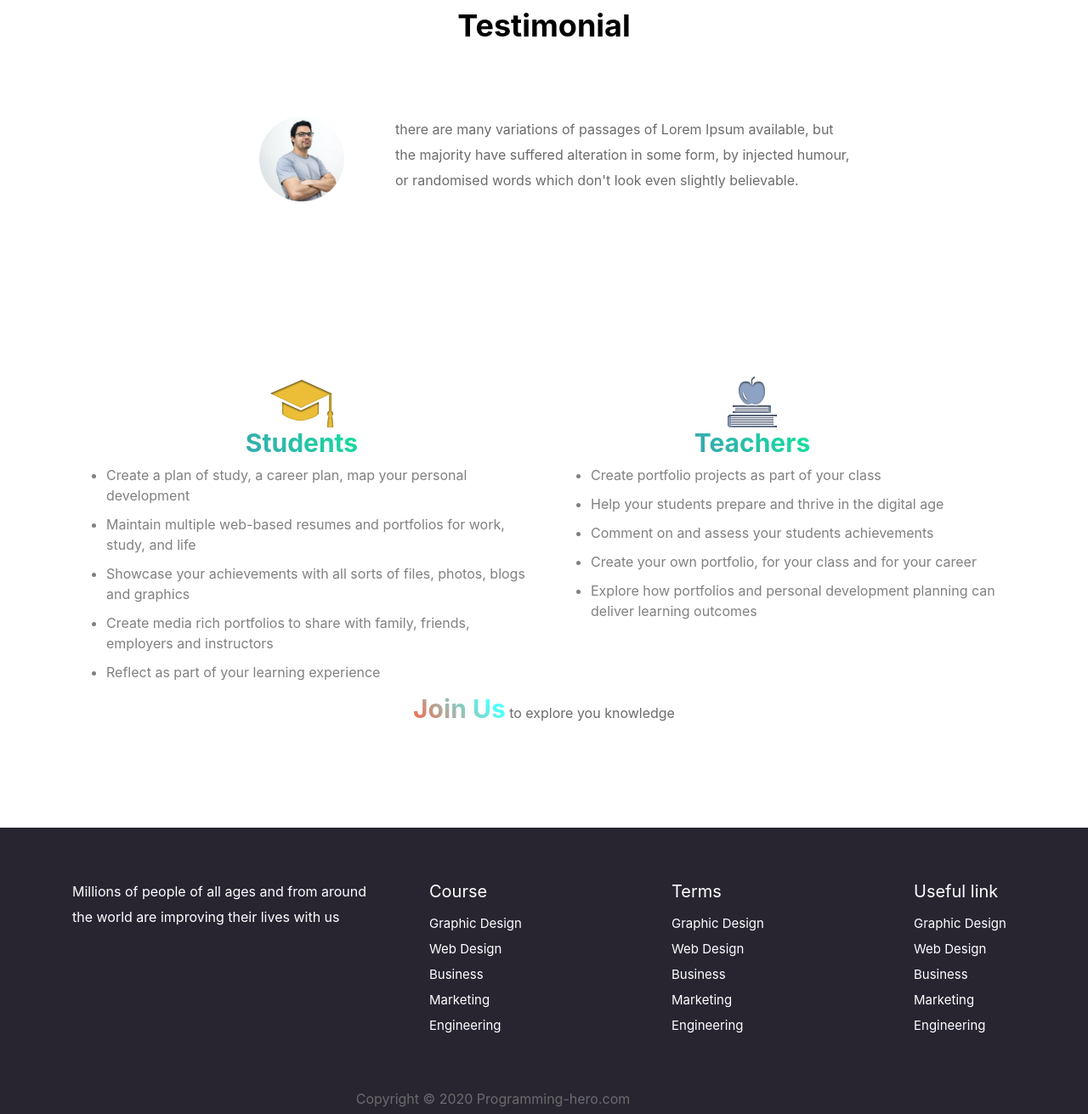
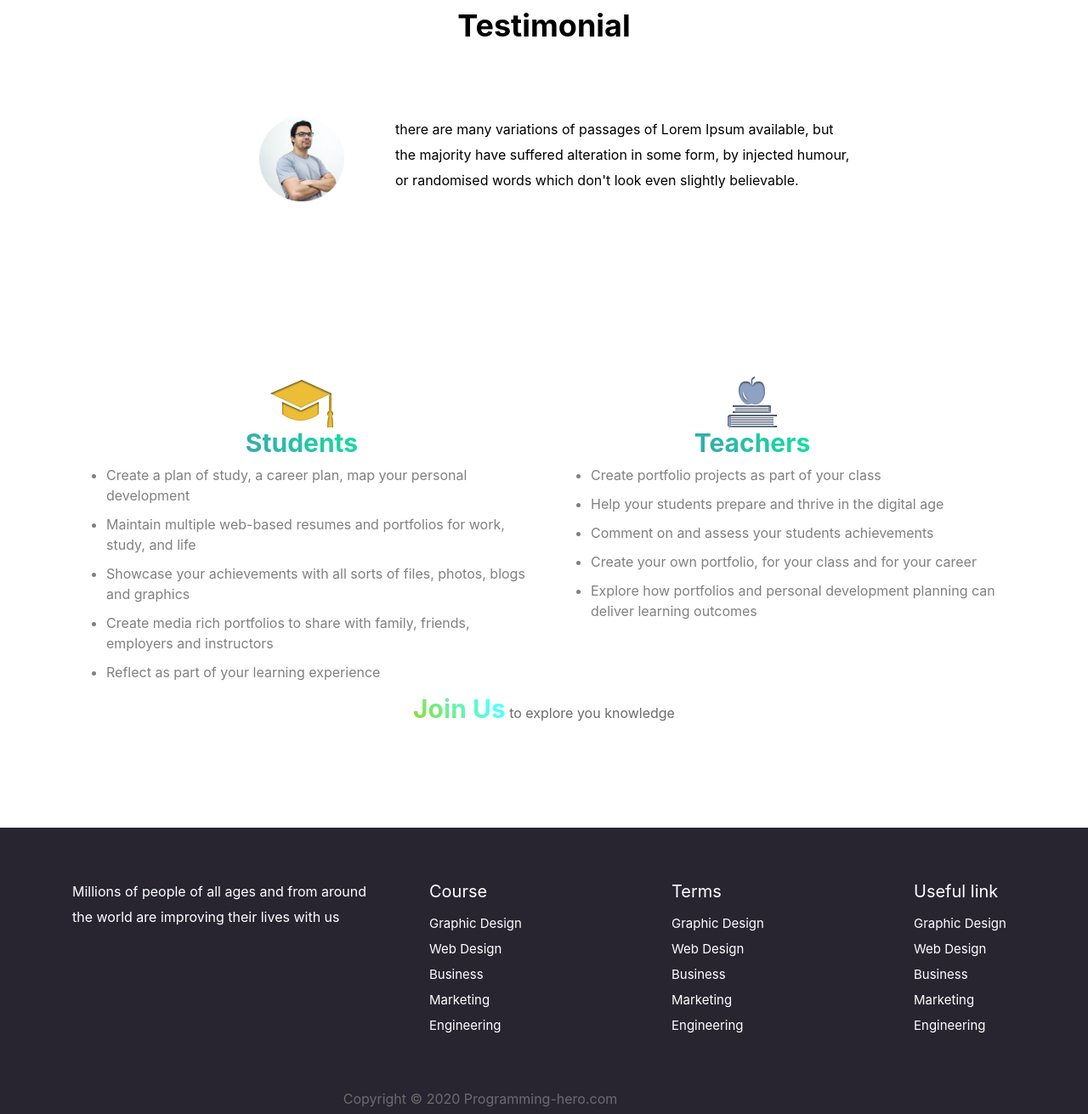
Before and after one commit to alvemollah/e-school, a plain HTML site: page index.html in a window 1280 px wide. Shown: the part 1791-3102 px from the top of the page at 85% size. Drawn offline with nearby package versions, Linux system fonts and the light colour scheme.

Commit message:
project-done

```diff
--- a/index.html
+++ b/index.html
@@ -176,10 +176,10 @@
 <div class="container mar-btm">
     <h3 class="text-center">Testimonial</h3>
     <div class="row topvar">
-        <div class="col-md-4 man-power text-right">
+        <div class="col-md-4  col-6  man-power text-right">
             <img src="images/Photos/Man.png" alt="man">
         </div>
-        <div class="col-md-6 text-left">
+        <div class="col-md-6  col-6 text-left coloring">
             <p>there are many variations of passages of Lorem Ipsum available, but the majority have suffered alteration in some form, by injected humour, or randomised words which don't look even slightly believable.</p>
         </div>
     </div>
@@ -266,7 +266,7 @@
             </section>
         </div>
     </div>
-    <div class="text-center foot">
+    <div class="text-center foot col-12">
         <p>Copyright © 2020 Programming-hero.com</p>
     </div>
 </div>
--- a/style.css
+++ b/style.css
@@ -120,6 +120,9 @@ header{
     border: none;
     padding:10px 0%;
 }
+/*Courses area ends here*/
+
+/*testimonial area starts here*/
 .man-power img{
     width: 100px;
     margin-right: 30px;
@@ -127,7 +130,11 @@ header{
 .topvar{
     margin-top: 80px;
 }
-/*Courses area ends here*/
+.coloring p{
+    color: black;
+}
+
+/*testimonial area starts here*/
 
 /*this area added by me*/
 .color-add li{
@@ -143,7 +150,7 @@ header{
 .text{
     font-size: 30px;
     font-weight: bold;
-    background:linear-gradient(45deg, tomato, rgba(0, 255, 255, 0.685) 80%);
+    background:linear-gradient(45deg, rgb(145, 219, 47), rgba(0, 255, 255, 0.685) 80%);
     background-clip: text;
     -webkit-text-fill-color: transparent;
 }
@@ -175,7 +182,7 @@ footer{
     background-color: #282531;
     padding: 60px 0;
 }
-.foot{
-    margin: 40px 120px 0 0;
+.foot p{
+    margin: 40px 150px 0 0;
 }
 /*footer area ends here*/
```
